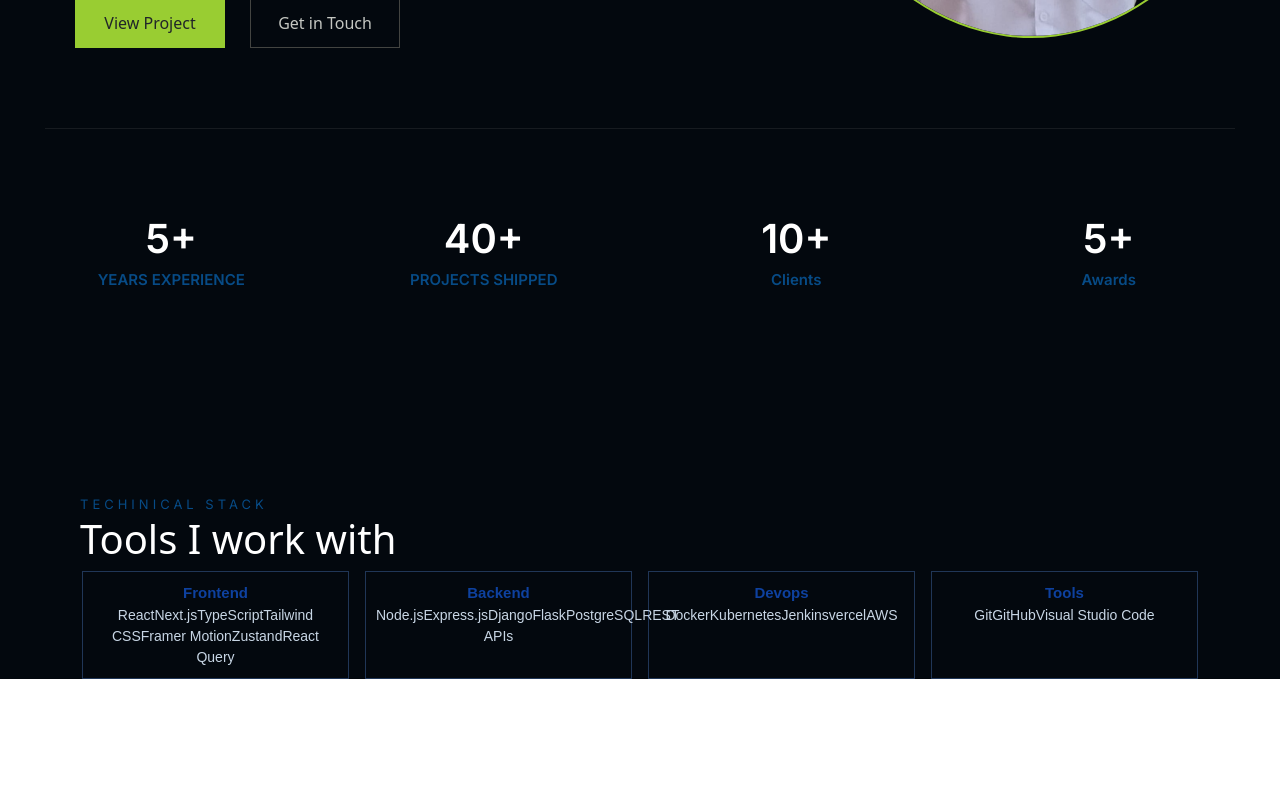
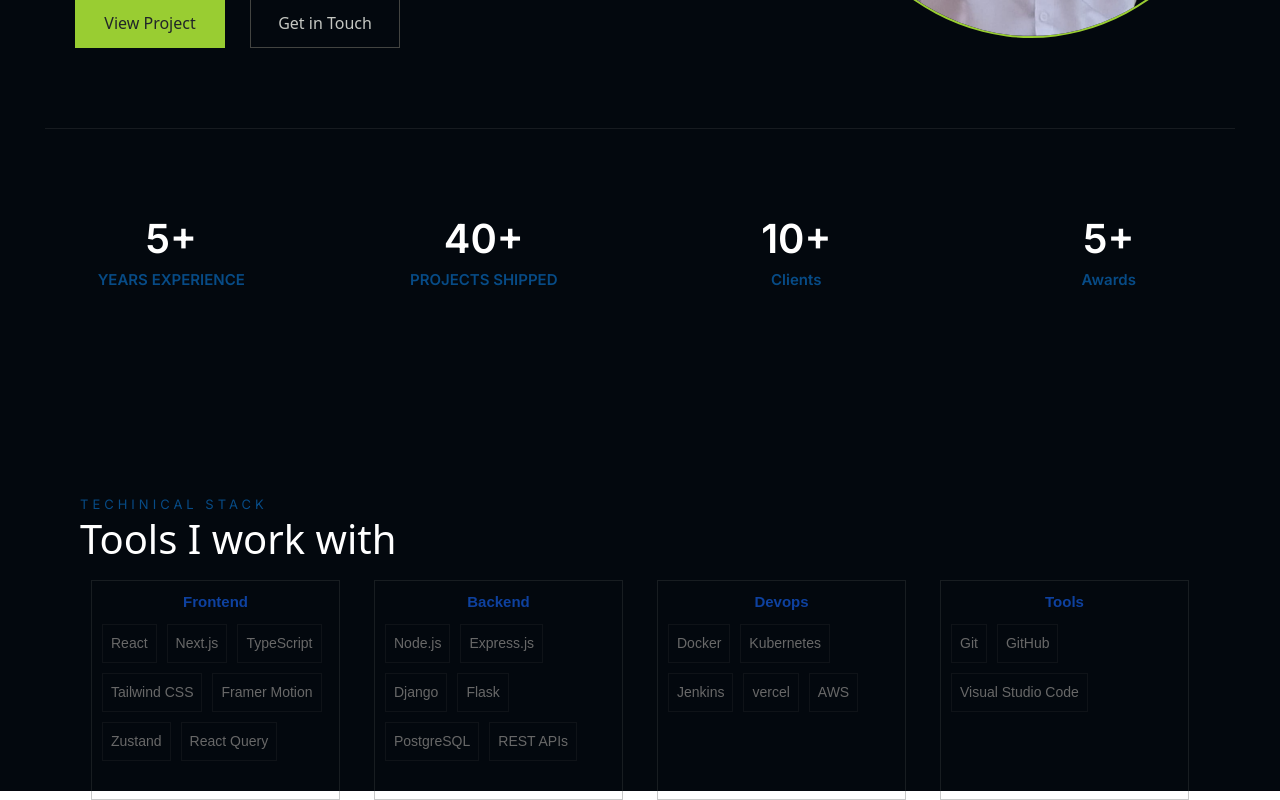
Before and after one commit to Kj4-cloud/KJ-Portfolio, a React (Vite) app: page / in a window 1280 px wide. Shown: the part 722-1522 px from the top of the page. Before the commit the page ends 1401 px from the top, so only its background shows below. Built offline with nearby package versions, Linux system fonts and the light colour scheme; a web font is replaced by a local one.

Commit message:
Domian Container Done

```diff
--- a/src/App.css
+++ b/src/App.css
@@ -223,9 +223,3 @@ cursor: pointer;
   margin-top: 25vh;
   padding-left:10vh;
 }
-
-.Tools:hover{
-  background-color: hsl(80, 61%, 50%);
-  color: white;
-  padding: 2px 6px;
-  border-radius: 4px;}
--- a/src/components/DisplayStack.css
+++ b/src/components/DisplayStack.css
@@ -1,12 +1,13 @@
 .stacksContainer{
-    border: 1px solid rgba(100, 160, 255, 0.3);
-    color: #c8d6e5;
+    border: 1px solid rgba(75, 76, 78, 0.3);
+    color: #ffffff;
     font-size: 14px;
     font-family: sans-serif;
     background: transparent;
    gap: 4px;
    padding: 10px;
    height: 100%;
+   margin: 9px;
 
 }
 
--- a/src/components/StackesDetails.jsx
+++ b/src/components/StackesDetails.jsx
@@ -1,3 +1,5 @@
+import './StackesDetailsForcss.css';
+
 
 export const StackesDetails = ({ children }) => {
   const items = Array.isArray(children)
@@ -7,8 +9,8 @@ export const StackesDetails = ({ children }) => {
     : [];
 
   return (
-    <div >
-      <div>
+    <div className="ConainerForStackDetails" >
+      <div className='badgeList' >
         {items.map((item, index) => (
           <span key={index} className="Tools">
             {typeof item === "string" ? item.trim() : item}
--- /dev/null
+++ b/src/components/StackesDetailsForcss.css
@@ -0,0 +1,26 @@
+.ConainerForStackDetails {
+  padding:10px 0;
+}
+
+.Tools {
+  display: inline-block;
+  padding: 8px 8px;
+  border: 1px solid #2b2d2f4d;
+  color: #686868;
+  font-size: 14px;
+  font-family: sans-serif;
+  background: transparent;
+  transition: 0.2s;
+}
+
+.Tools:hover {
+  background-color: hsl(80, 61%, 50%);
+  color:  #000000;
+
+}
+
+.badgeList {
+  display: flex;
+  flex-wrap: wrap; /* also fixed typo */
+  gap: 10px;
+}
```
Also changed, not shown: src/App.jsx (line endings or trailing spaces).
